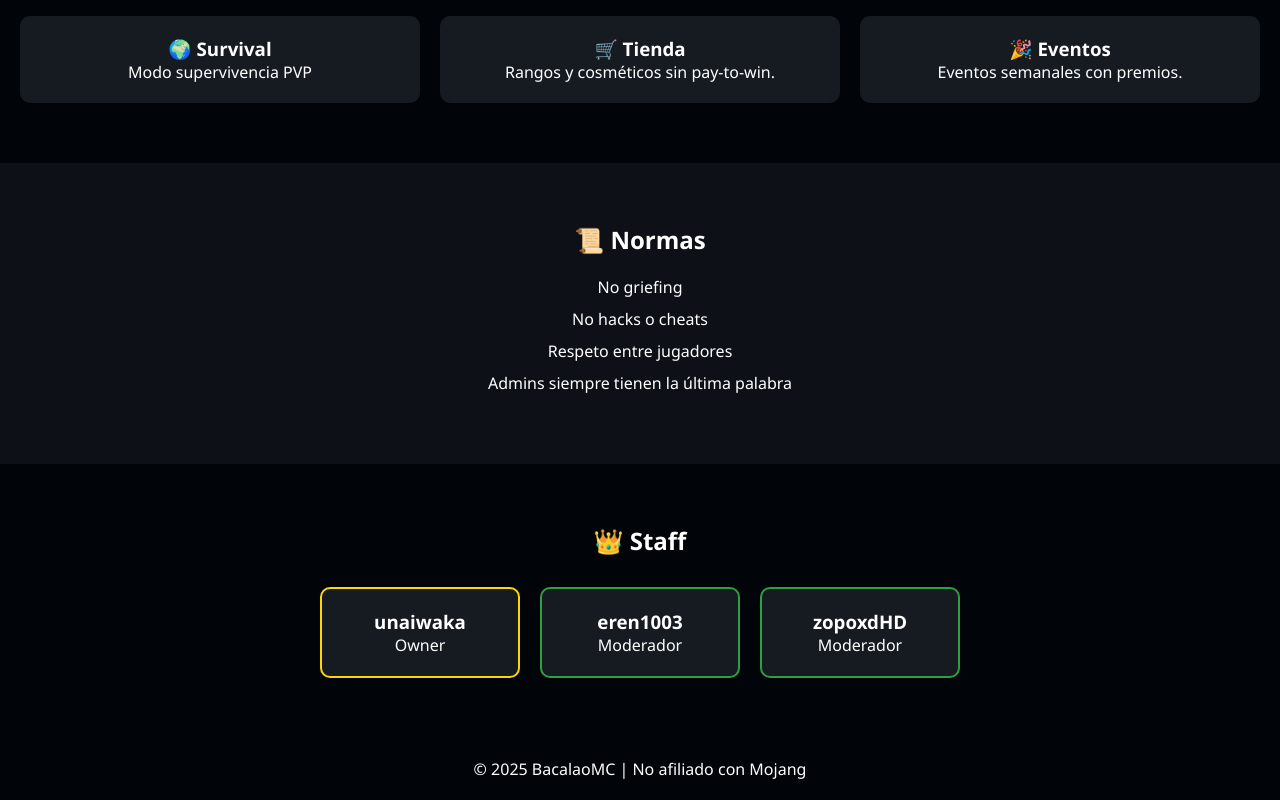
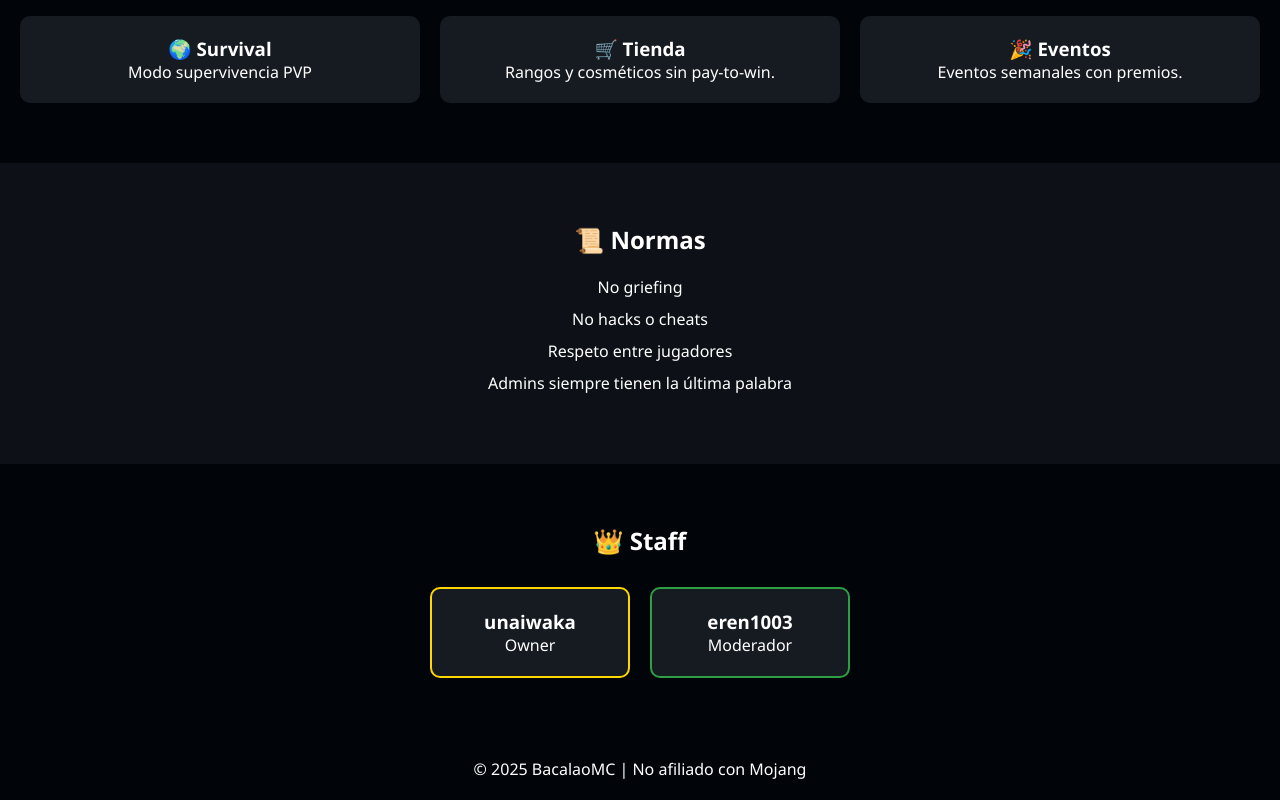
Before and after one commit to unaiwaka2010-maker/WakaBot-Web, a website: page index.html in a window 1280 px wide. Shown: the part 1162-1962 px from the top of the page. Drawn offline with Linux system fonts and the light colour scheme; no server answers.

Commit message:
Remove staff card for user 'zopoxdHD'
Removed a staff card for user 'zopoxdHD'.

```diff
--- a/index.html
+++ b/index.html
@@ -72,11 +72,6 @@
         <div class="staff-card mod">
             <h3>eren1003</h3>
             <span>Moderador</span>
-        </div>
-        <div class="staff-card mod">
-            <h3>zopoxdHD</h3>
-            <span>Moderador</span>
-        </div>
     </div>
 </section>
 
```
